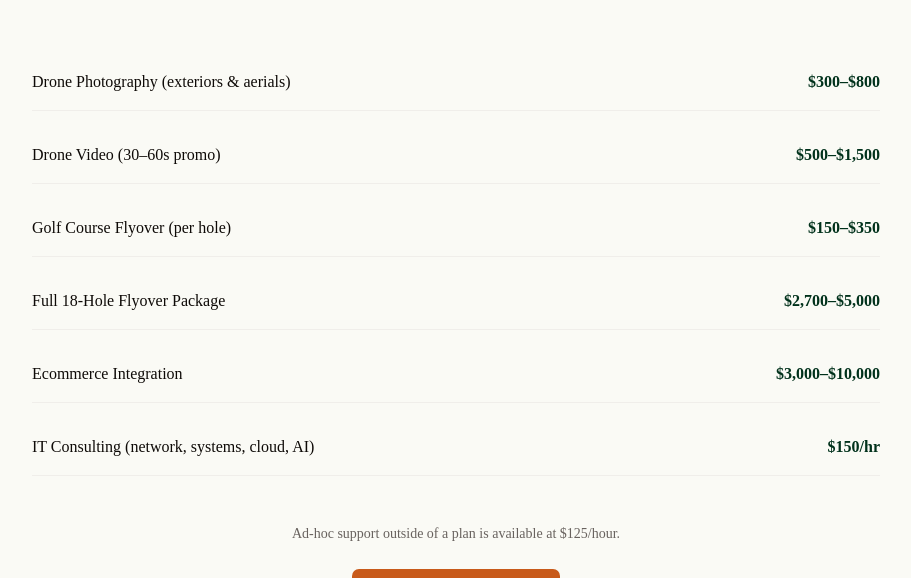
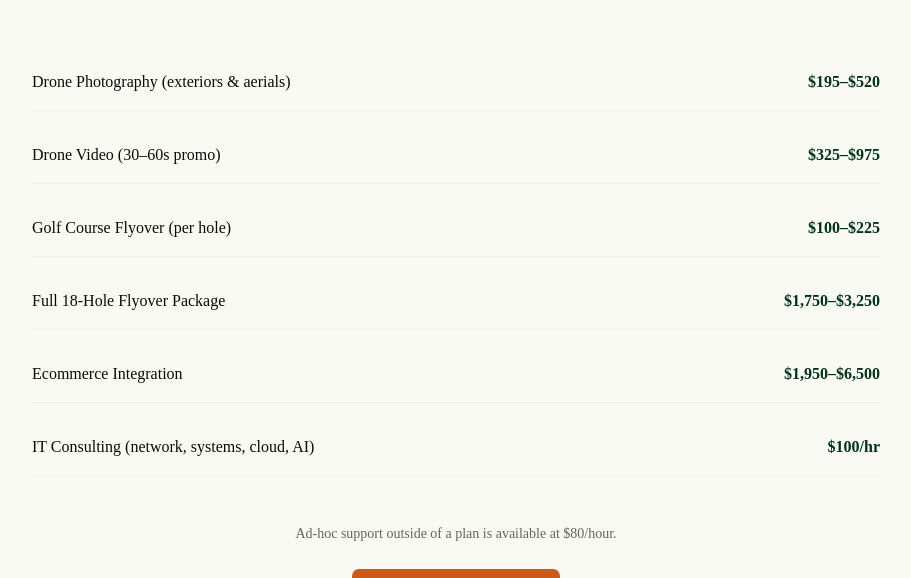
Before and after one commit to bri9and/kwd, a Next.js app: page /pricing in a window 1280 px wide. Shown: the part 2213-2791 px from the top of the page, without its empty margins (184-1095 px from the left). Built offline with nearby package versions, Linux system fonts and the light colour scheme; a web font is replaced by a local one.

Commit message:
chore: reduce all pricing by 35%
Co-Authored-By: Claude Opus 4.6 <noreply@anthropic.com>

```diff
--- a/src/app/pricing/page.tsx
+++ b/src/app/pricing/page.tsx
@@ -12,8 +12,8 @@ import { fadeUp, stagger } from "@/lib/animations";
 const designTiers = [
   {
     name: "Starter",
-    price: "$3,000",
-    priceSuffix: "–$5,000",
+    price: "$1,950",
+    priceSuffix: "–$3,250",
     desc: "Perfect for small businesses that need a clean, modern online presence.",
     features: [
       "3–5 page custom website",
@@ -27,8 +27,8 @@ const designTiers = [
   },
   {
     name: "Professional",
-    price: "$5,000",
-    priceSuffix: "–$10,000",
+    price: "$3,250",
+    priceSuffix: "–$6,500",
     desc: "For businesses ready for a serious online upgrade with advanced features.",
     features: [
       "5–10 page custom website",
@@ -44,8 +44,8 @@ const designTiers = [
   },
   {
     name: "Premium",
-    price: "$10,000",
-    priceSuffix: "–$20,000",
+    price: "$6,500",
+    priceSuffix: "–$13,000",
     desc: "Full-service build with ecommerce, integrations, and brand strategy.",
     features: [
       "10+ page custom website",
@@ -64,7 +64,7 @@ const designTiers = [
 const monthlyPlans = [
   {
     name: "Basic Hosting",
-    price: "$49",
+    price: "$32",
     features: [
       "Managed hosting",
       "SSL certificate",
@@ -74,7 +74,7 @@ const monthlyPlans = [
   },
   {
     name: "Care Plan",
-    price: "$149",
+    price: "$97",
     features: [
       "Everything in Basic",
       "Security scanning",
@@ -85,7 +85,7 @@ const monthlyPlans = [
   },
   {
     name: "Growth Plan",
-    price: "$299",
+    price: "$195",
     features: [
       "Everything in Care",
       "CDN & DDoS protection",
@@ -98,12 +98,12 @@ const monthlyPlans = [
 ];
 
 const addons = [
-  { name: "Drone Photography (exteriors & aerials)", price: "$300–$800" },
-  { name: "Drone Video (30–60s promo)", price: "$500–$1,500" },
-  { name: "Golf Course Flyover (per hole)", price: "$150–$350" },
-  { name: "Full 18-Hole Flyover Package", price: "$2,700–$5,000" },
-  { name: "Ecommerce Integration", price: "$3,000–$10,000" },
-  { name: "IT Consulting (network, systems, cloud, AI)", price: "$150/hr" },
+  { name: "Drone Photography (exteriors & aerials)", price: "$195–$520" },
+  { name: "Drone Video (30–60s promo)", price: "$325–$975" },
+  { name: "Golf Course Flyover (per hole)", price: "$100–$225" },
+  { name: "Full 18-Hole Flyover Package", price: "$1,750–$3,250" },
+  { name: "Ecommerce Integration", price: "$1,950–$6,500" },
+  { name: "IT Consulting (network, systems, cloud, AI)", price: "$100/hr" },
 ];
 
 export default function PricingPage() {
@@ -330,7 +330,7 @@ export default function PricingPage() {
             className="text-center mt-12"
           >
             <p className="text-muted-foreground text-sm mb-6">
-              Ad-hoc support outside of a plan is available at $125/hour.
+              Ad-hoc support outside of a plan is available at $80/hour.
             </p>
             <Link
               href="/contact"
```
